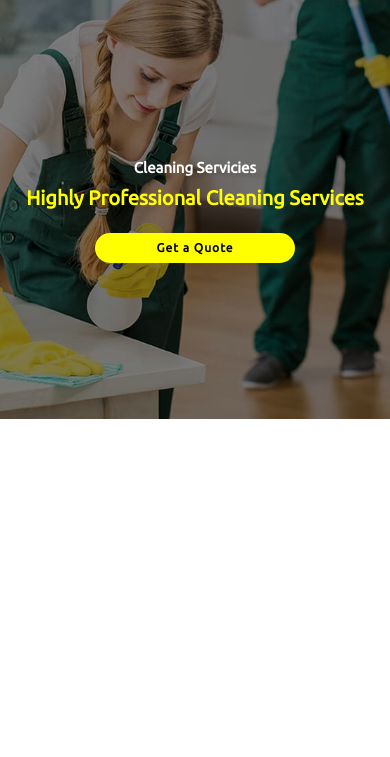
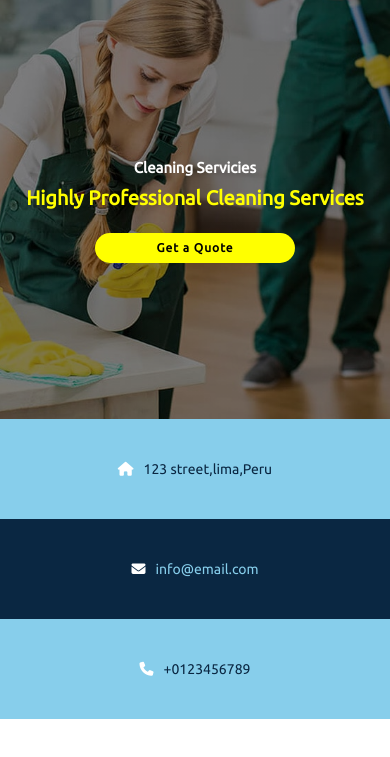
Before and after one commit to LuisSantos16/Sants_clean, a plain HTML site: page index.html in a window 390 px wide. Shown: the part 83-840 px from the top of the page. Drawn offline with Linux system fonts and the light colour scheme.

Commit message:
add contents info

```diff
--- a/css/header.css
+++ b/css/header.css
@@ -128,6 +128,36 @@ header nav{
     transition: 0.5s;
 }
 
+.contents{
+    display: grid;
+    grid-template-columns: repeat(3, 1fr);
+    grid-auto-rows: 150px;
+}
+
+.cont{
+    text-align: center;
+    display: flex;
+    justify-content: center;
+    align-items: center;
+    gap: 10px;
+}
+
+.cont .fa-house,.cont .fa-envelope, .cont .fa-phone{
+    color: rgb(255, 255, 255);
+    font-weight: bold;
+    font-size: 20px;
+}
+
+.bg-skyblue{
+    background-color: skyblue;
+    color: rgb(10, 39, 66);
+}
+
+.bg-blue{
+    background-color: rgb(10, 39, 66);
+    color: skyblue;
+}
+
 @media only screen and (max-width:1180px){
 
     header{
@@ -145,7 +175,10 @@ header nav{
         margin: 0;
     }
 
-    .social{display: none;}
+    .social{
+        display: none;
+        color: rgb(10, 39, 66);
+    }
 
     .fa-bars{
         display: block;
@@ -192,6 +225,21 @@ header nav{
     }
 }
 
+@media only screen and (max-width:900px){
+    .contents{
+        grid-auto-rows: 100px;
+    }
+
+    .cont:nth-child(1),.cont:nth-child(2),.cont:nth-child(3){
+        grid-column-start: span 3;
+        font-size: 14px;
+    }
+
+    .cont .fa-house,.cont .fa-envelope, .cont .fa-phone{
+        font-size: 14px;
+    }
+}
+
 @media only screen and (max-width:570px){
 
     .banner{height: 50%;}
--- a/index.html
+++ b/index.html
@@ -61,5 +61,20 @@
         </figcaption>
     </figure>
 
+    <div class="contents">
+        <div class="cont bg-skyblue">
+            <i class="fa-solid fa-house"></i>
+            <p>123 street,lima,Peru</p>
+        </div>
+        <div class="cont bg-blue">
+            <i class="fa-solid fa-envelope"></i>
+            <p>info@email.com</p>
+        </div>
+        <div class="cont bg-skyblue">
+            <i class="fa-solid fa-phone"></i>
+            <p>+0123456789</p>
+        </div>
+    </div>
+
 </body>
 </html>
```
